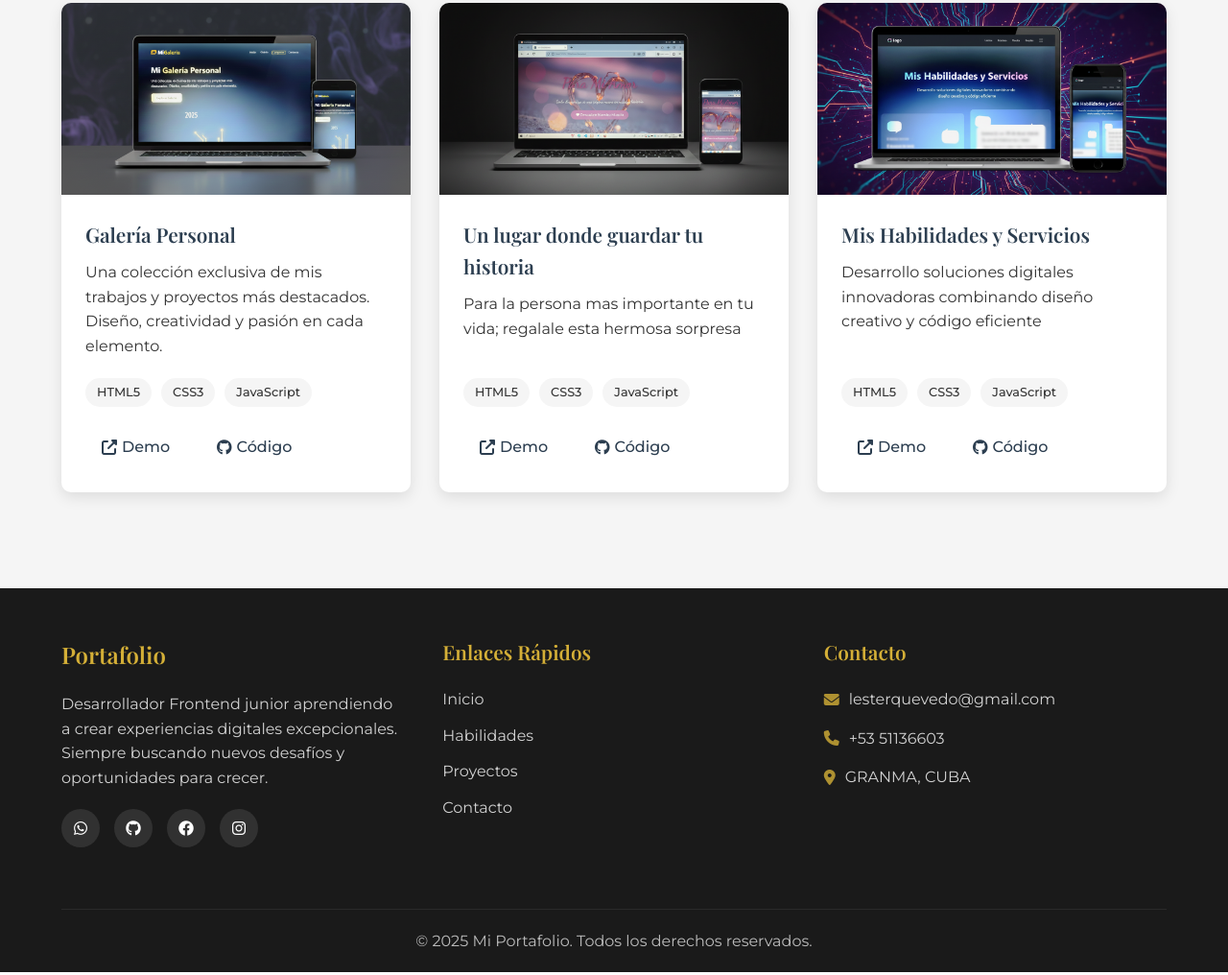
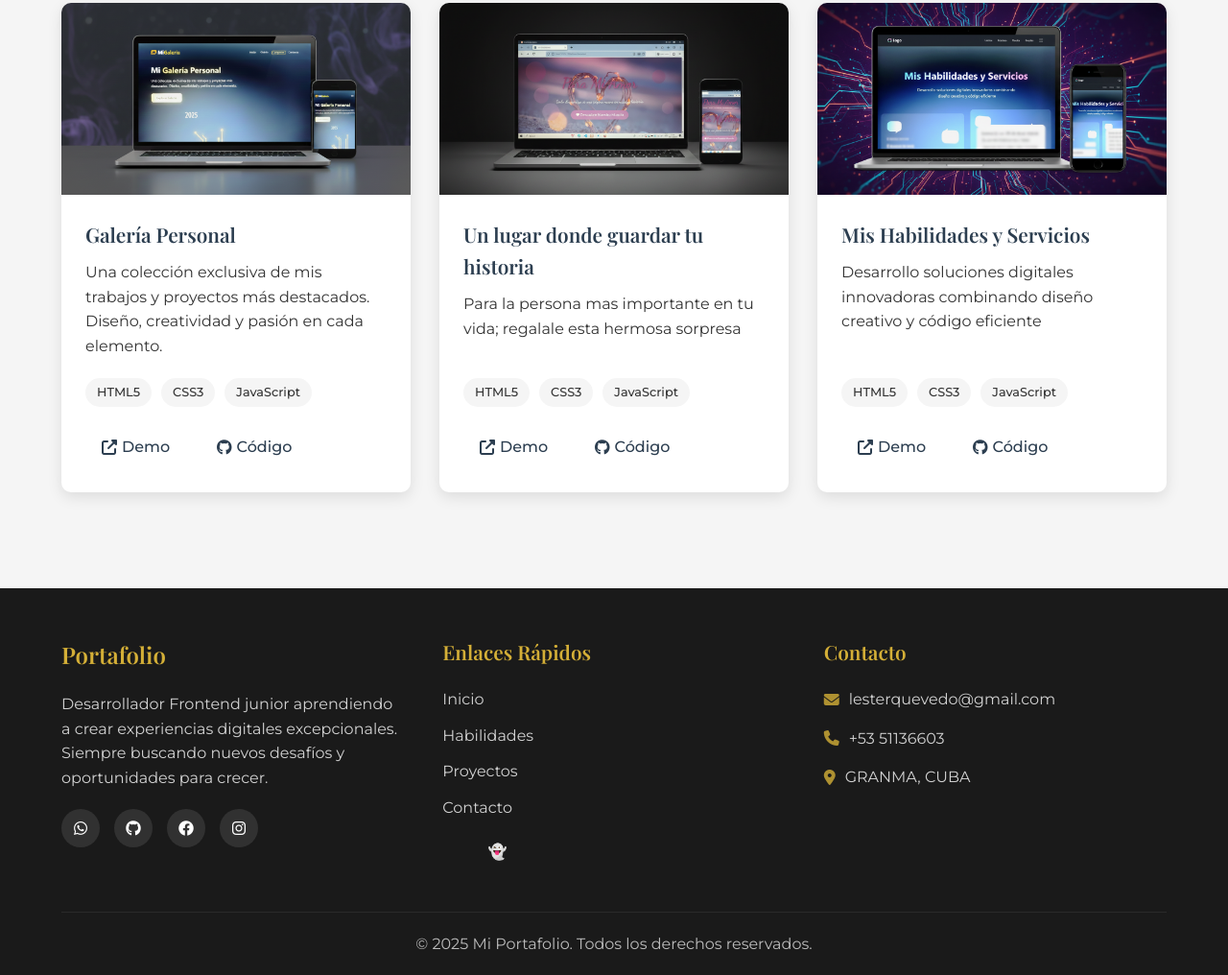
Before and after one commit to Terra-Byte-777/Terra-Byte-777.github.io, a plain HTML site: page index.html in a window 1280 px wide. Shown: the part 2919-3935 px from the top of the page at 96% size. Drawn offline with nearby package versions, Linux system fonts and the light colour scheme.

Commit message:
Actualizar index.html

```diff
--- a/index.html
+++ b/index.html
@@ -1175,7 +1175,15 @@
                         <a href="Escondido.html" class="project-link"
 target="_blank">👻</a>
 
-                     </ul>
+
+                 <!--Escondido boton-->
+
+
+                     <a href="https://may19.my.canva.site/" class="project-link"
+target="_blank">👻</a>
+
+
+                    </ul>
                 </div>
                 <div class="footer-contact">
                     <h3>Contacto</h3>
```
